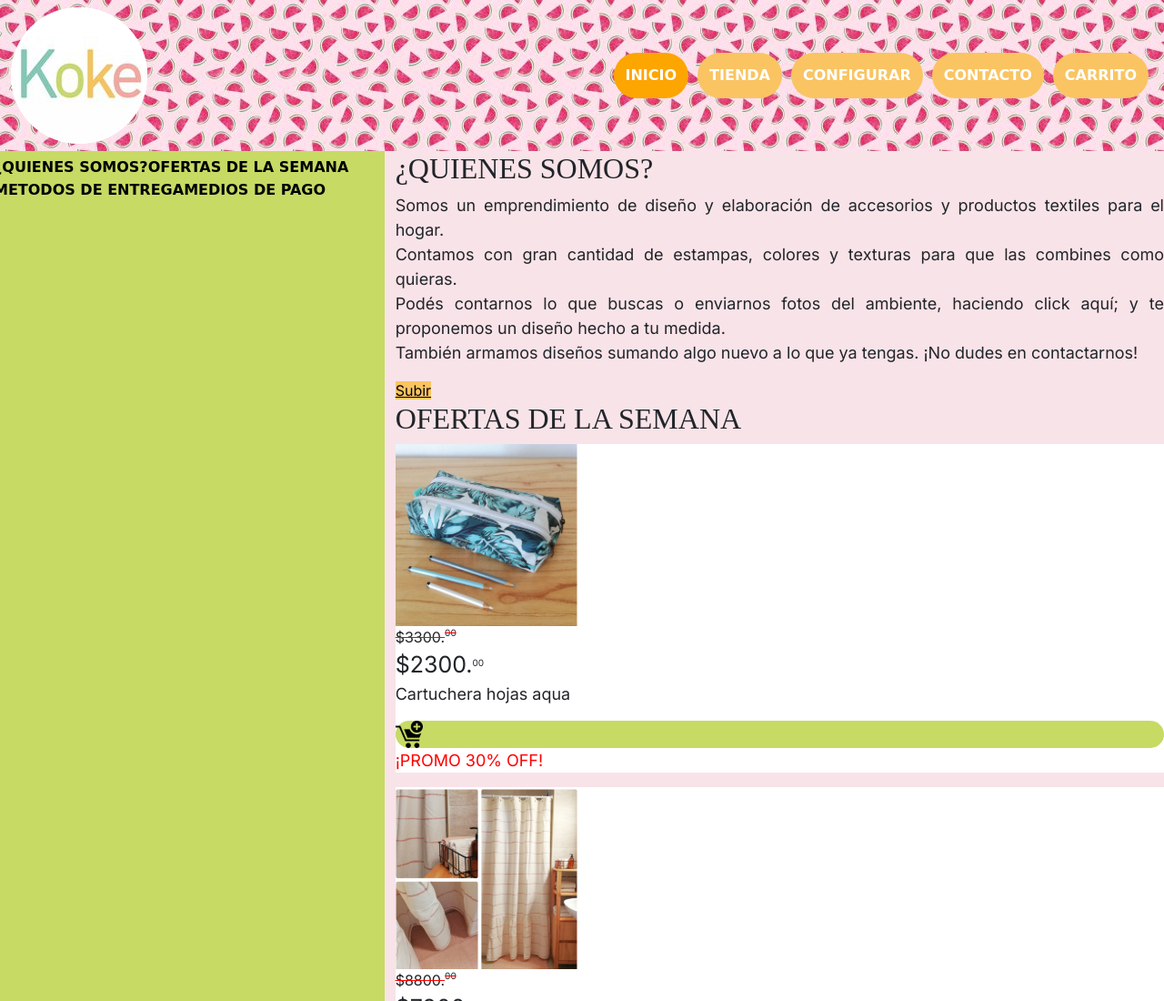
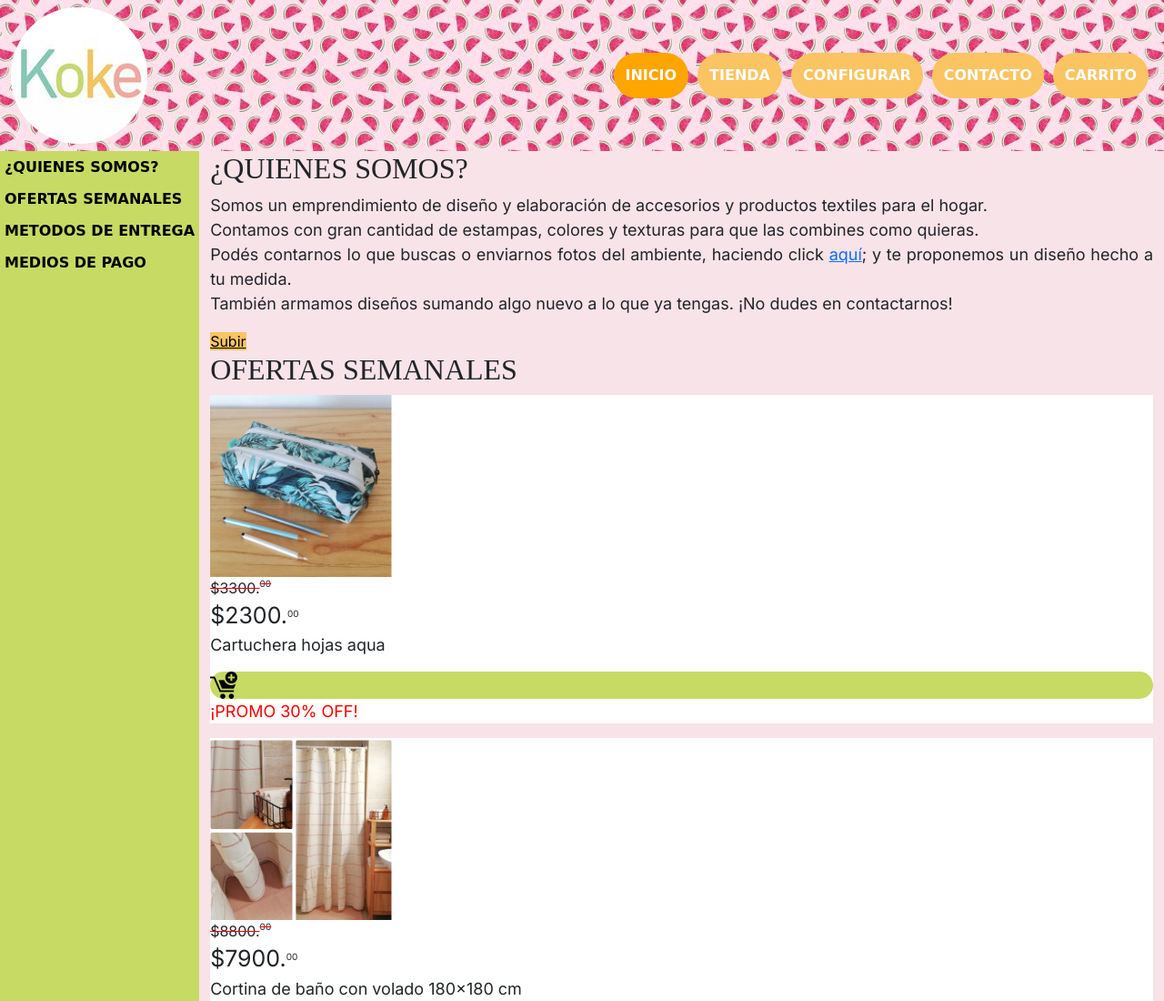
Before and after one commit to DanielBrusatin/prueba, a plain HTML site: page index.html in a window 1280 px wide. Shown: the top 1100 px of the page at 91% size. Drawn offline with nearby package versions, Linux system fonts and the light colour scheme; a web font is replaced by a local one.

Commit message:
Lateral responsive OK

```diff
--- a/css/styles.css
+++ b/css/styles.css
@@ -7,58 +7,18 @@
     list-style: none;
 }
 
-/* Borrado de margin y padding Boostrap */
-/* .container-fluid {
-    margin: 0px;
-    padding: 0px;
-} */
-/* .row {
-    margin: 0px;
-    padding: 0px;
-} */
 
 /* Encabezado */
 header {
-    /* position: sticky; */
-    /* top: 0px; */
     background-image: url(../images/sandia.jpg);
-    /* display: flex; */
-    /* flex-direction:row; */
-    /* justify-content: space-between; */
-    /* align-items: center; */
 }
-/* header .logo {
-    display: flex;
-    justify-content: center;
-    padding: 5px;
-} */
-/* Menú navegación */
-/* header .navegacion {
-    padding: 0px;
-} */
-
-/* header nav ul {
-    height: 100%;
-    display: flex;
-    flex-direction: column;
-
-
-    margin: 0px;
-    padding: 0px;
-} */
 header .navbar button {
     background-color: #FAC462;
     border: 3px solid #FDA500;
 }
 header .navbar .navbar-nav li {
     background-color: #FAC462;
-    /* display: flex;
-    flex: auto;
-    justify-content: center; */
     border-bottom: 3px solid #FDA500;
-    /* border: 5px solid #ffffff00; */
-    /* border-radius: 40px; */
-    /* margin: 5px; */
 }
 header .navbar .navbar-nav .nav-item a {
     font-family: 'Sigmar', cursive;
@@ -66,11 +26,8 @@ header .navbar .navbar-nav .nav-item a {
     font-weight: 900;
     text-align: center;
 }
-header nav ul .current {
+header .navbar .navbar-nav .current {
     background-color: rgb(253, 165, 0);
-}
-header nav ul .current {
-    /* border: 5px solid rgb(253, 165, 0); */
 }
 
 /* Cuerpo principal */
@@ -79,30 +36,27 @@ main {
 }
 
 /* Menú lateral inicio*/
-aside {
-    /* position: sticky; */
-    /* top: 100px; */
+main .lateral {
     background-color: #C7DA64;
-    /* width: 220px; */
-}
-
-#lateral_inicio {
     padding: 0px;
 }
-#lateral_inicio nav ul {
+main .lateral nav ul {
     margin: 0px;
-    padding: 5px;
+    padding: 0px;
     display: flex;
     flex-wrap: wrap;
 }
-#lateral_inicio li {
-    /* padding: 10px 10px; */
+main .lateral nav ul li {
+    flex: 50%;
+    text-align: center;
+    padding: 0px 5px;
 }
-#lateral_inicio a {
+main .lateral nav ul li a {
     color: black;
     font-family: 'Sigmar', cursive;
     text-decoration: none;
     font-weight: bold;
+    text-align: center;
 }
 
 /* Articulo principal inicio */
@@ -414,9 +368,6 @@ aside {
         justify-content: flex-end;
     }
     header .navbar .navbar-nav li {
-        /* display: flex; */
-        /* flex: auto; */
-        /* justify-content: center; */
         border: 5px solid #ffffff00;
         border-radius: 40px;
         margin: 5px;
@@ -424,7 +375,12 @@ aside {
     header .navbar .navbar-nav li:hover {
         border: 5px solid rgb(253, 165, 0);
     }
-    header .navbar .navbar-nav .current {
-        background-color: rgb(253, 165, 0);
+    main .lateral nav ul {
+        flex-direction: column;
     }
+    main .lateral nav ul li {
+        text-align: left;
+        margin: 5px 0px;
+    }
+
 }
--- a/index.html
+++ b/index.html
@@ -20,7 +20,7 @@
 
 <body>
   <!--Encabezado-->
-  <header>
+  <header id="top">
     <nav class="navbar navbar-expand-md">
       <div class="container-fluid justify-content-around">
         <img src="./images/logo.png" alt="Logo">
@@ -39,40 +39,41 @@
       </div>
     </nav>
   </header>
-
+  <main>
+    <div class="container-fluid">
       <div class="row">
         <!--Menú lateral-->
-    <aside class="col-12 col-md-4" id="lateral_inicio">
+        <section class="col-12 col-md-auto lateral">
           <nav>
             <ul>
               <li><a href="#quienes_somos">¿QUIENES SOMOS?</a></li>
-          <li><a href="#ofertas_de_la_semana">OFERTAS DE LA SEMANA</a></li>
+              <li><a href="#ofertas_semanales">OFERTAS SEMANALES</a></li>
               <li><a href="#metodos_de_entrega">METODOS DE ENTREGA</a></li>
               <li><a href="#medios_de_pago">MEDIOS DE PAGO</a></li>
             </ul>
           </nav>
-    </aside>
+        </section>
 
         <!--Articulo principal-->
-    <main class="col-12 col-md-8" id="principal_inicio">
-      <section id="quienes_somos">
+        <section class="col-12 col-md" id="principal_inicio">
+          <article id="quienes_somos">
             <h2>
               ¿QUIENES SOMOS?
             </h2>
             <p>
               Somos un emprendimiento de diseño y elaboración de accesorios y productos textiles para el
               hogar.<br>Contamos con gran cantidad de estampas, colores y texturas para que las combines como quieras.<br>
-          Podés contarnos lo que buscas o enviarnos fotos del ambiente, haciendo click aquí; y te proponemos un diseño
+              Podés contarnos lo que buscas o enviarnos fotos del ambiente, haciendo click <a href="./pages/contacto.html">aquí</a>; y te proponemos un diseño
               hecho a tu medida.<br>También armamos diseños sumando algo nuevo a lo que ya tengas. ¡No dudes en
               contactarnos!
             </p>
             <!-- Boton subir -->
-        <div class="volver"><a href="./index.html">Subir</a></div>
-      </section>
+            <div class="volver"><a href="#top">Subir</a></div>
+          </article>
 
-      <section id="ofertas_de_la_semana">
+          <article id="ofertas_semanales">
             <h2>
-          OFERTAS DE LA SEMANA
+              OFERTAS SEMANALES
             </h2>
             <div id="slider">
 
@@ -185,10 +186,10 @@
               </div>
             </div>
             <!-- Boton subir -->
-        <div class="volver"><a href="./index.html">Subir</a></div>
-      </section>
+            <div class="volver"><a href="#top">Subir</a></div>
+          </article>
 
-      <section id="metodos_de_entrega">
+          <article id="metodos_de_entrega">
             <h2>
               METODOS DE ENTREGA
             </h2>
@@ -202,10 +203,10 @@
               O bien consultanos por envíos gratis a todo el país vía correo.
             </p>
             <!-- Boton subir -->
-        <div class="volver"><a href="./index.html">Subir</a></div>
-      </section>
+            <div class="volver"><a href="#top">Subir</a></div>
+          </article>
 
-      <section id="medios_de_pago">
+          <article id="medios_de_pago">
             <h2>
               MEDIOS DE PAGO
             </h2>
@@ -227,10 +228,13 @@
               </div>
             </div>
             <!-- Boton subir -->
-        <div class="volver"><a href="./index.html">Subir</a></div>
+            <div class="volver"><a href="#top">Subir</a></div>
+          </article>
         </section>
+      </div>
+    </div>
   </main>
-  </div>
+
 
 </body>
 
```
Lines whose indentation alone changed are shown as unchanged.
